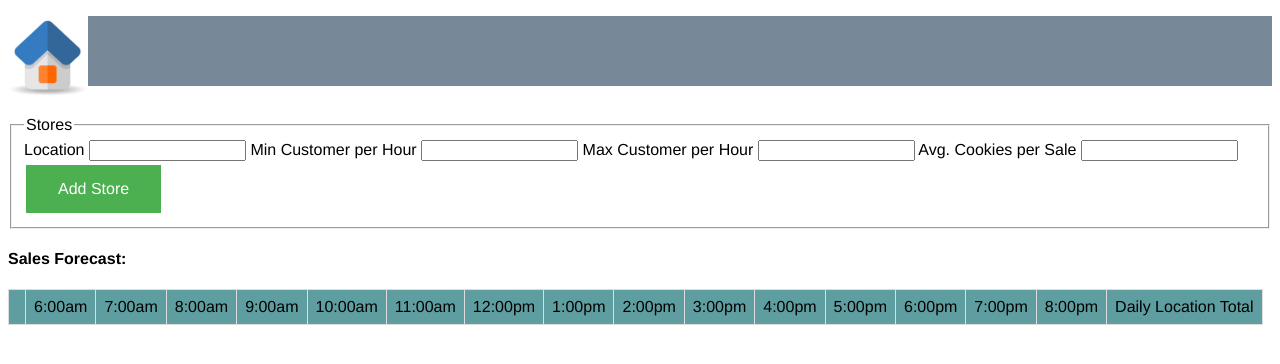
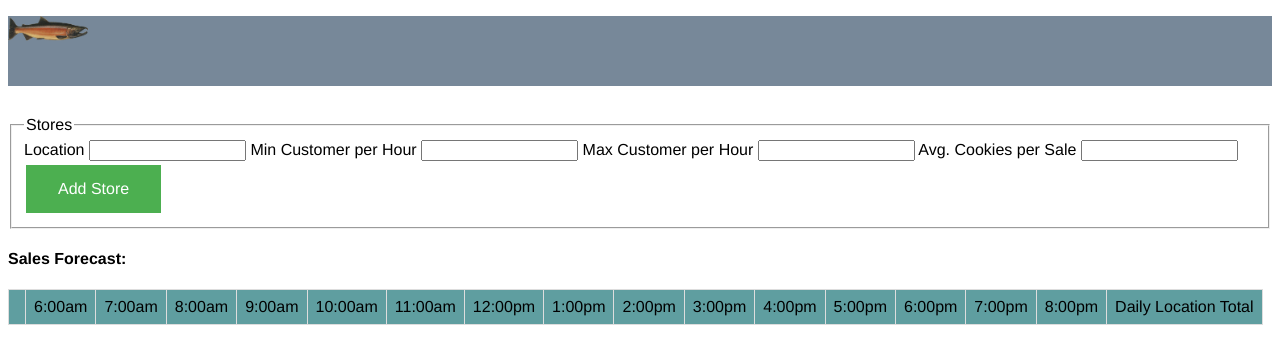
Before and after one commit to jManij/cookie-stand, a plain HTML site: page sales.html in a window 1280 px wide. Drawn offline with Linux system fonts and the light colour scheme.

Commit message:
Added logo on sales.html

```diff
--- a/sales.html
+++ b/sales.html
@@ -9,7 +9,7 @@
 
 <body>
   <header>
-    <p><a href="index.html"><img src="./img/house.jpg" alt="Home Logo"></a></p>
+    <p><a href="index.html"><img src="./img/salmon.png" alt="Home Logo"></a></p>
   </header>
   <main>
       <form id="add-store">
```
